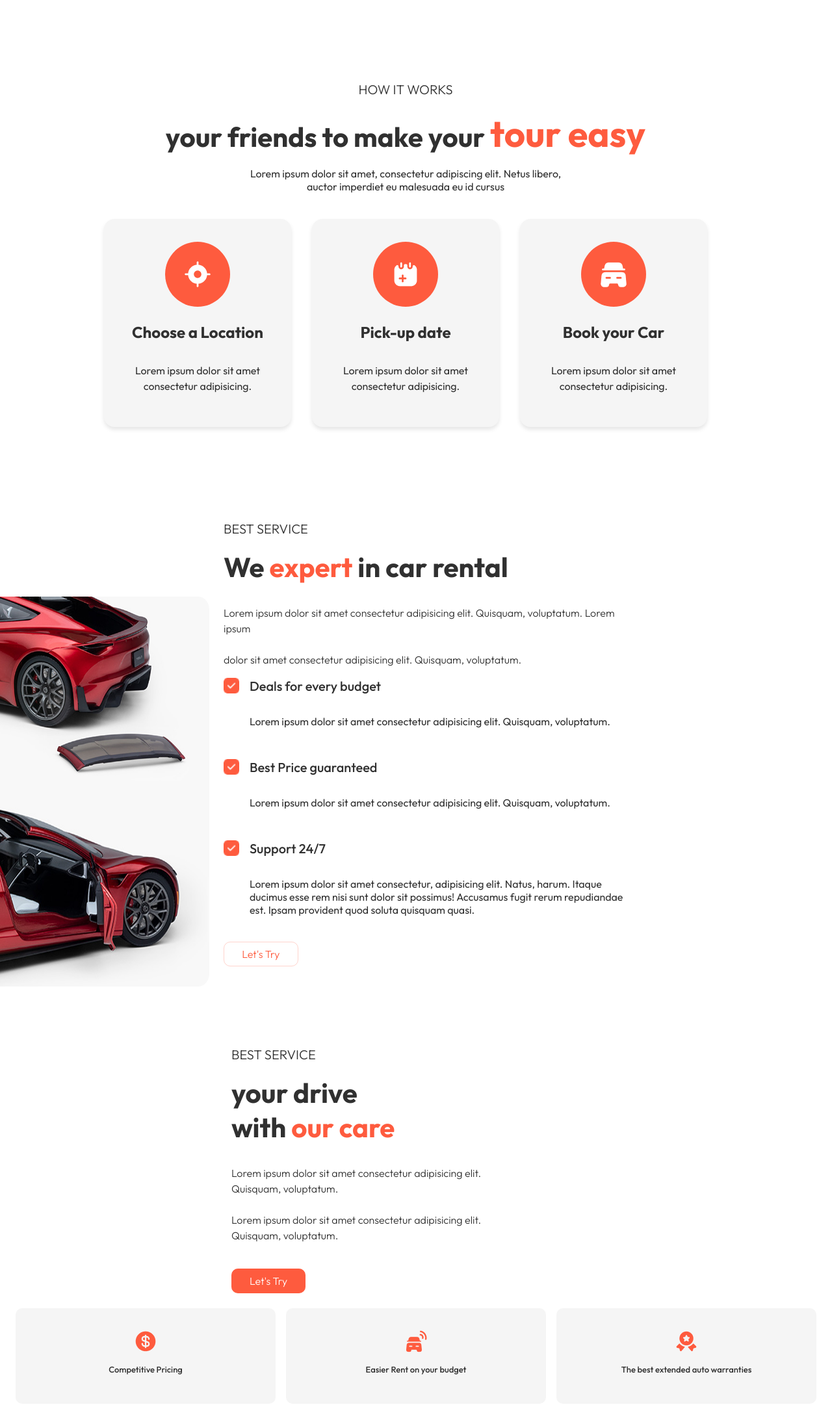
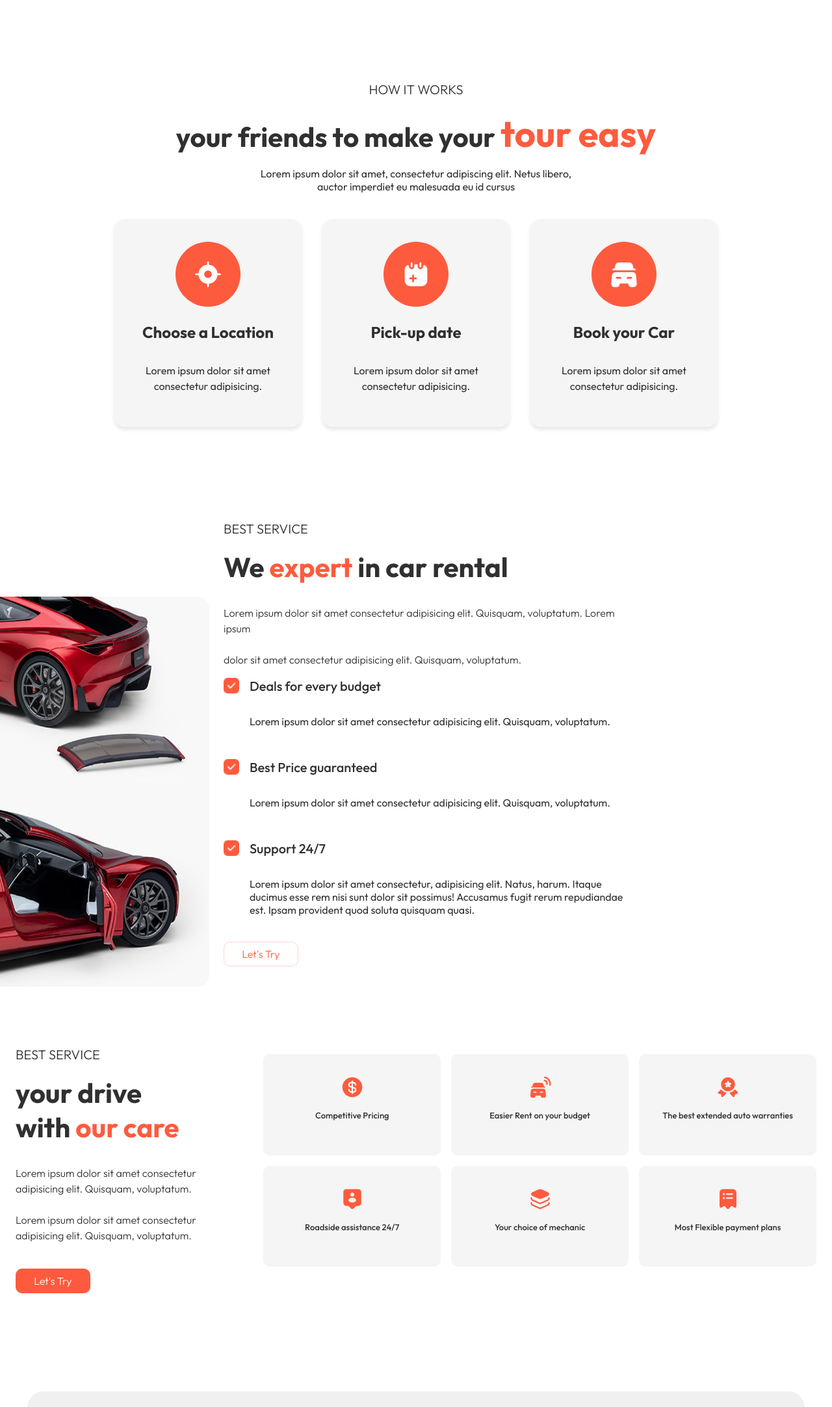
Before and after one commit to GustavoKotryk/replica-responsivo-Carzin, a plain HTML site: page index.html in a window 1280 px wide. Shown: the part 632-2797 px from the top of the page at 65% size. Drawn offline with Linux system fonts and the light colour scheme.

Commit message:
feat: melhora a responsividade

```diff
--- a/css/style.css
+++ b/css/style.css
@@ -376,10 +376,10 @@ ul {
     display: flex;
     flex-direction: column;
     align-items: center;
+    align-self: center;
     padding: 2rem 1rem 1.5rem 1rem;
     background-color: var(--white);
     border-radius: 20px;
-    margin-left: 1rem;
     gap: 1rem;
 
 }
@@ -765,7 +765,7 @@ ul {
 
     .how-it-works{
         margin-top: 12rem;
-        margin-left: -5rem;
+
     }
 
     .section-title-blog{
@@ -840,22 +840,15 @@ ul {
 
     .services-grid{
         grid-template-columns: repeat(3, 1fr);
-        position: absolute;
-        margin-top: -23rem;
-        margin-left: 47rem;
-        width: 480px;
     }
 
-
+    .services-cards{
+        display: flex;
+    }
 
     .service-description-desk{
         width: 80%;
         margin-bottom: 3rem;
-    }
-
-
-    .section-header-desk{
-        margin-right: 1rem;
     }
 
 
@@ -957,6 +950,8 @@ ul {
     display: flex;
     flex-direction: column;
     align-items: flex-start;
+    align-self: center;
+
 }
 
 .car-image {
@@ -986,7 +981,6 @@ ul {
 
 .car-star-rating {
     display: flex;
-    justify-content: space-between;
     align-items: center;
     width: 115%;
     margin-top: auto;
@@ -1232,7 +1226,6 @@ ul {
 
     .how-it-works {
         margin-top: 8rem;
-        margin-left: -2rem;
     }
 
     .step-card {
@@ -1294,7 +1287,6 @@ ul {
 
      .car-star-rating {
         display: flex;
-        justify-content: space-between;
         align-items: center;
         width: 100%;
         margin-top: 1rem;
@@ -1309,8 +1301,6 @@ ul {
     }
 
 
-
-
 }
 
 @media (min-width: 1440px) {
```
